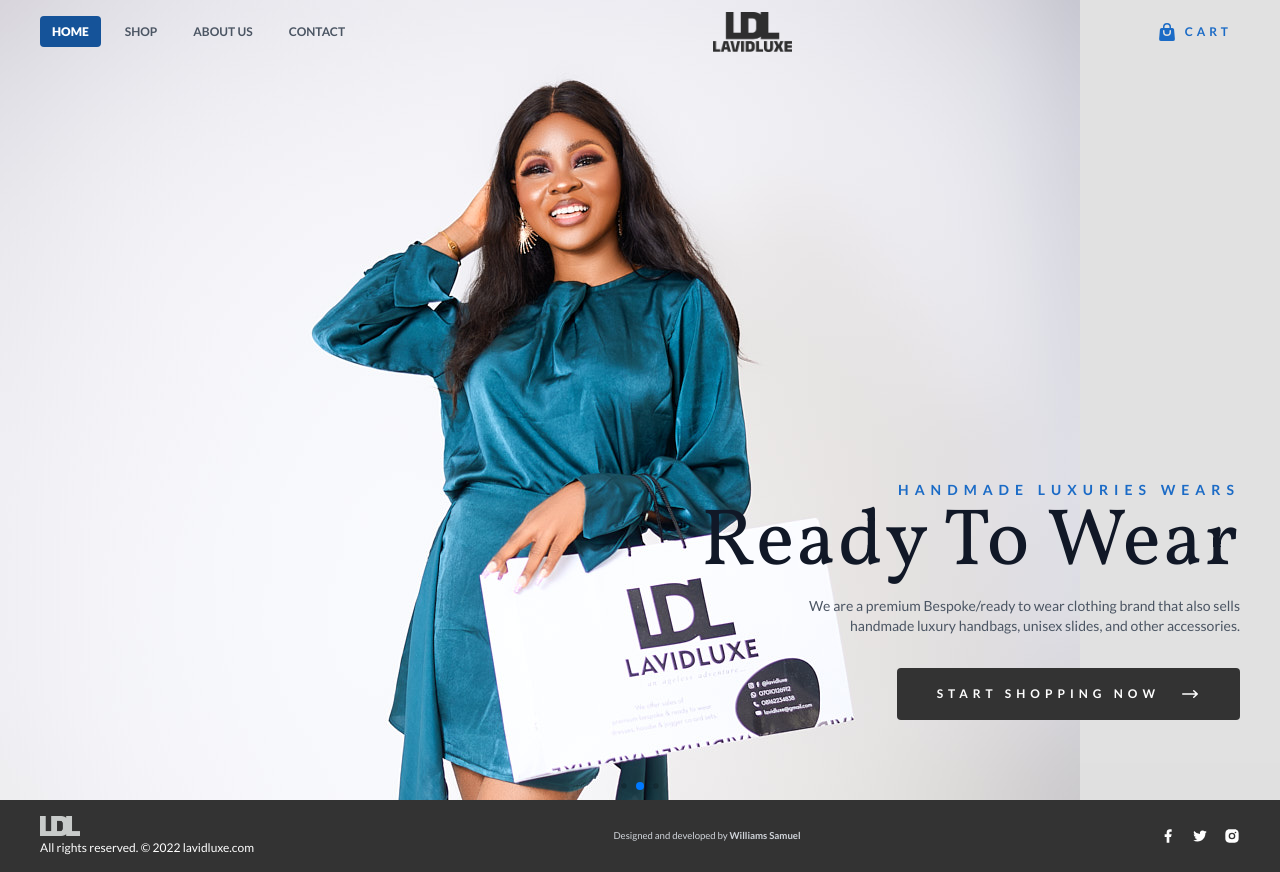
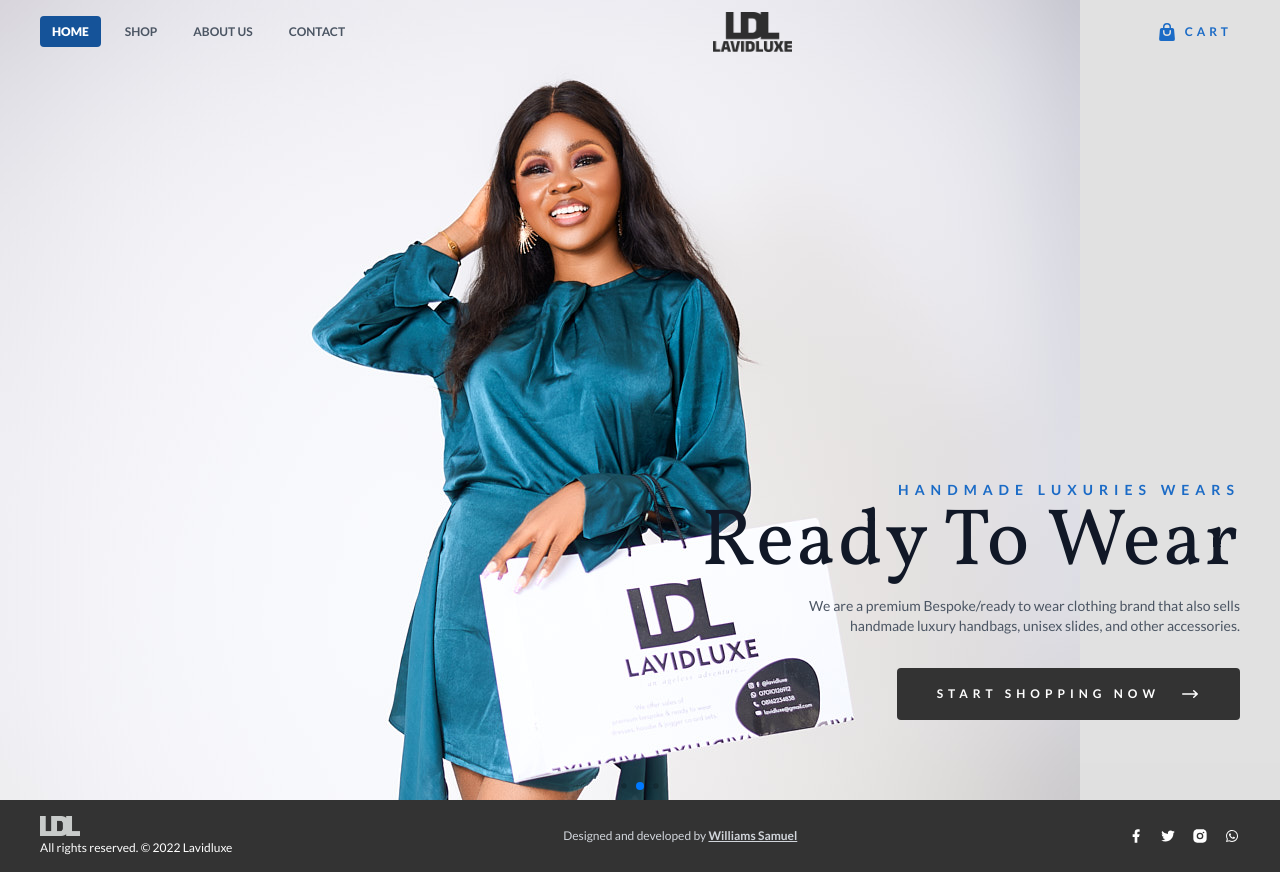
Before and after one commit to williamssam/lavidluxe-client, a Next.js app: page / in a window 1280 px wide. Built offline with nearby package versions, Linux system fonts and the light colour scheme.

Commit message:
fixed some ui issues

```diff
--- a/components/Cart.tsx
+++ b/components/Cart.tsx
@@ -13,11 +13,7 @@
 import { formatCurrency } from 'utils/functions/formatCurrency'
 import { QuantityPicker } from './QuantityPicker'
 
-type CartProps = {
-  // openCartDrawer: boolean
-}
-
-export const Cart = ({}: CartProps) => {
+export const Cart = () => {
   const [openCart, setOpenCart] = useAtom(openCartDrawer)
 
   const cart = useCartStore(state => state.cart)
--- a/components/CheckoutNav.tsx
+++ b/components/CheckoutNav.tsx
@@ -4,36 +4,22 @@
 export const CheckoutNav = () => {
   const router = useRouter()
 
-  // const tabs = [
-  //   {
-  //     id: 1,
-  //     name: 'Information',
-  //     link: '/checkout/information',
-  //   },
-  //   {
-  //     id: 1,
-  //     name: 'Information',
-  //     link: '/checkout/information',
-  //   },
-  // ]
-
   return (
-    <div className='text-[0.6rem] pt-1 flex items-center gap-2'>
+    <div className='flex items-center gap-2 pt-1 text-[0.6rem]'>
       <p
-        // href='/checkout/information'
         className={`${
           router.asPath === '/checkout/information'
-            ? 'text-white font-black uppercase tracking-widest bg-main py-1 px-3 rounded'
-            : 'text-gray-700 font-bold uppercase tracking-widest pl-1'
+            ? 'rounded bg-main py-1 px-3 font-black uppercase tracking-widest text-white'
+            : 'pl-1 font-bold uppercase tracking-widest text-gray-700'
         }`}>
         Information
       </p>
-      <ChevronRightIcon className='w-4 h-4' />
+      <ChevronRightIcon className='h-4 w-4' />
       <p
         className={`${
           router.asPath === '/checkout/payment'
-            ? 'text-white font-black uppercase tracking-widest bg-main py-1 px-3 rounded'
-            : 'text-gray-700 font-bold uppercase tracking-widest pl-1'
+            ? 'rounded bg-main py-1 px-3 font-black uppercase tracking-widest text-white'
+            : 'pl-1 font-bold uppercase tracking-widest text-gray-700'
         }`}>
         Payment
       </p>
--- a/components/Filter.tsx
+++ b/components/Filter.tsx
@@ -8,16 +8,8 @@
 }
 
 export const Filter = ({ sort, selected, setSelected }: FilterProps) => {
-  // const [selected, setSelected] = useState<string | number>(sort[0])
-
   return (
     <section className='flex items-center justify-end pt-10 md:pt-20'>
-      {/* <form>
-        <label className="bg-gray-300">
-          <input type="search" name="search" id="search" />
-        </label>
-      </form> */}
-
       <div className='flex items-center gap-10'>
         <div className='flex items-center gap-1 text-xs'>
           <h3 className='font-bold uppercase tracking-[2px] text-gray-500'>
@@ -27,7 +19,7 @@
             data={sort}
             selected={selected}
             setSelected={setSelected}
-            className='border rounded w-44'
+            className='w-44 rounded border'
           />
         </div>
       </div>
--- a/components/Footer.tsx
+++ b/components/Footer.tsx
@@ -1,6 +1,7 @@
 import { Facebook } from 'assets/icon/Facebook'
 import { Instagram } from 'assets/icon/Instagram'
 import { Twitter } from 'assets/icon/Twitter'
+import { Whatsapp } from 'assets/icon/Whatsapp'
 import logo from 'assets/images/logo-two.png'
 import { useAtom } from 'jotai'
 import Image from 'next/image'
@@ -23,24 +24,23 @@
         />
         <p className='pt-1 text-xs'>
           All rights reserved. &copy; {new Date().getFullYear()}{' '}
-          <Link href='/'>lavidluxe.com</Link>
+          <Link href='/'>Lavidluxe</Link>
         </p>
-        {/* <h3 className='text-3xl font-black'>Lavidluxe</h3> */}
       </div>
       <a
         href='https://williamssam.netlify.app/'
         target='_blank'
         rel='noopener noreferrer'
-        className='text-[0.6rem] text-gray-300'>
+        className='text-xs text-gray-300'>
         Designed and developed by{' '}
-        <span className='font-bold'>Williams Samuel</span>
+        <span className='font-bold underline'>Williams Samuel</span>
       </a>
       <ul className='flex items-center gap-4 text-white'>
         <li>
           <a
             target='_blank'
             rel='noopener noreferrer'
-            href='#'
+            href='https://web.facebook.com/boschicwardrobe'
             className='transition-all hover:text-main'>
             <Facebook />
           </a>
@@ -49,7 +49,7 @@
           <a
             target='_blank'
             rel='noopener noreferrer'
-            href='#'
+            href='https://twitter.com/lavidluxe'
             className='transition-all hover:text-main'>
             <Twitter />
           </a>
@@ -63,6 +63,15 @@
             <Instagram />
           </a>
         </li>
+        <li>
+          <a
+            target='_blank'
+            rel='noopener noreferrer'
+            href='https://api.whatsapp.com/send?phone=2347010126912'
+            className='transition-all hover:text-main'>
+            <Whatsapp />
+          </a>
+        </li>
       </ul>
     </footer>
   )
--- a/pages/checkout/order/not-successful.tsx
+++ b/pages/checkout/order/not-successful.tsx
@@ -66,7 +66,7 @@
           </Link>
           <p className='mt-2 text-xs'>
             Need help?{' '}
-            <a href='mailto:#' className='text-main'>
+            <a href='mailto:lavidluxe@gmail.com' className='text-main'>
               Contact us
             </a>
           </p>
--- a/pages/checkout/order/successful.tsx
+++ b/pages/checkout/order/successful.tsx
@@ -189,7 +189,7 @@
             </Link>
             <p className='mt-2 text-xs'>
               Need help?{' '}
-              <a href='mailto:#' className='text-main'>
+              <a href='mailto:lavidluxe@gmail.com' className='text-main'>
                 Contact us
               </a>
             </p>
--- a/pages/contact.tsx
+++ b/pages/contact.tsx
@@ -126,7 +126,7 @@
                   Facebook <Facebook />
                 </h4>
                 <a
-                  href='https://www.facebook.com/lavidluxe'
+                  href='https://web.facebook.com/boschicwardrobe'
                   className='flex px-2 pt-[0.15rem] transition-colors hover:text-main'>
                   @lavidluxe
                 </a>
@@ -136,7 +136,7 @@
                   Instagram <Instagram />
                 </h4>
                 <a
-                  href='https://www.instagram.com/lavidluxe/'
+                  href='https://www.instagram.com/lavidluxe_clothing'
                   className='flex px-2 pt-[0.15rem] transition-colors hover:text-main'>
                   @lavidluxe
                 </a>
```
